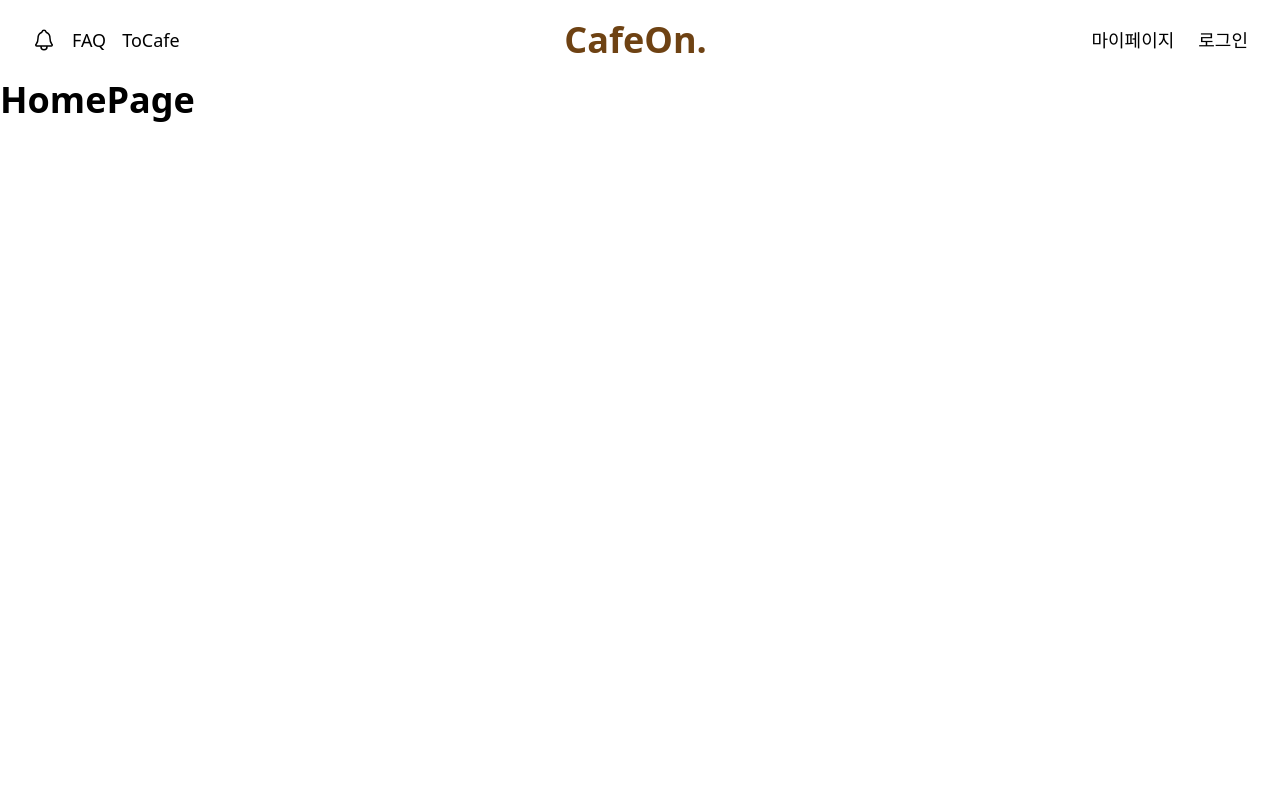
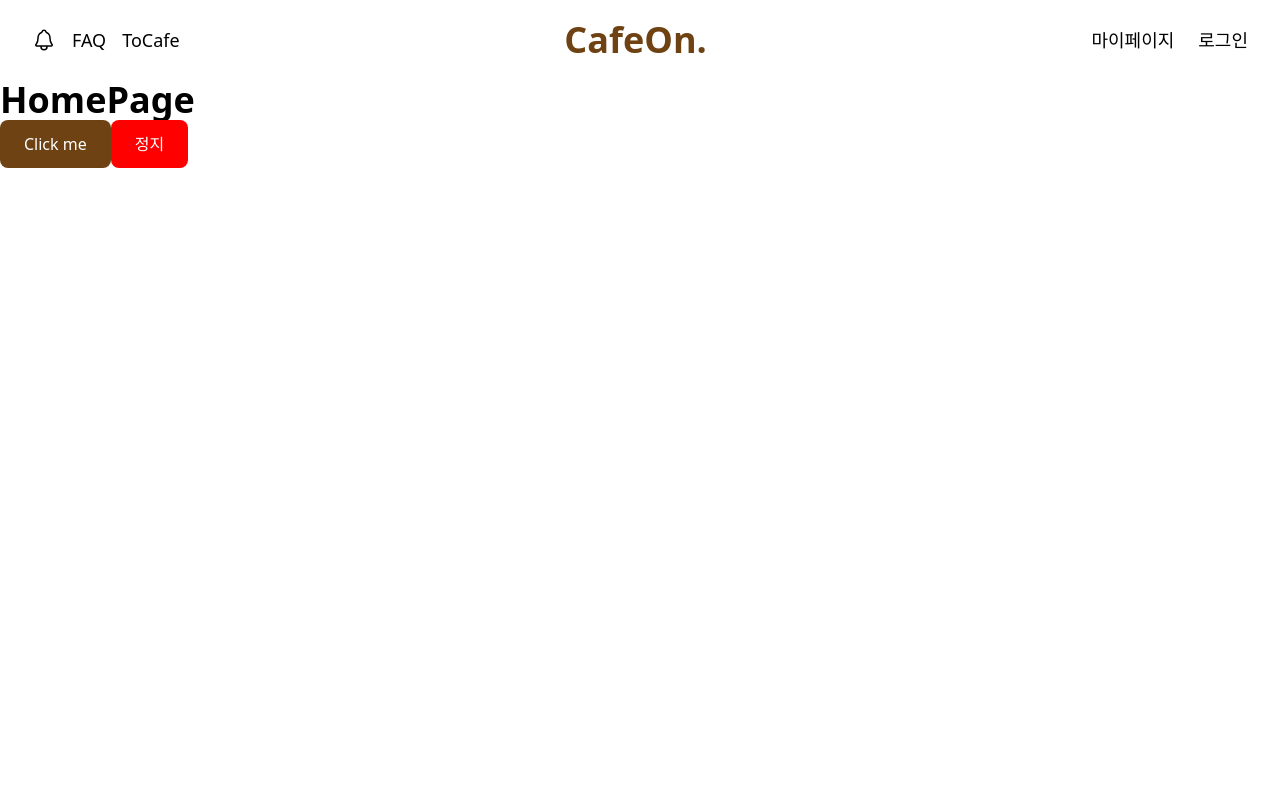
Before and after one commit to haminee01/Project_CafeOn, a Next.js app: page / in a window 1280 px wide. Shown: the top 800 px of the page. Built offline with nearby package versions, Linux system fonts and the light colour scheme.

Commit message:
재사용 버튼 구현

```diff
--- a/app/(main)/page.tsx
+++ b/app/(main)/page.tsx
@@ -1,5 +1,10 @@
+import Button from "@/components/common/Button";
+
 export default function HomePage() {
   return (
-    <div className="h-screen"><h1 className="text-4xl font-bold">HomePage</h1></div>
+    <div className="h-screen"><h1 className="text-4xl font-bold">HomePage</h1>
+    <Button>Click me</Button>
+    <Button color="warning">정지</Button>
+    </div>
   );
 }
--- a/src/components/common/Button.tsx
+++ b/src/components/common/Button.tsx
@@ -0,0 +1,49 @@
+interface ButtonProps {
+    children: React.ReactNode;
+    color?: "primary" | "secondary" | "gray" | "warning";
+    size?: "sm" | "md" | "lg";
+    onClick?: () => void;
+    type?: "button" | "submit" | "reset";
+    disabled?: boolean;
+    className?: string;
+}
+
+const Button: React.FC<ButtonProps> = ({
+    children,
+    color = "primary",
+    size = "md",
+    onClick,
+    type = "button",
+    disabled = false,
+    className = ""
+}) => {
+    const sizeClasses = {
+        sm: "px-4 py-2 text-sm",
+        md: "px-6 py-3 text-base",
+        lg: "px-8 py-4 text-lg",
+    }
+
+
+    const colorClasses = {
+        primary: "bg-primary text-white",
+        secondary: "bg-secondary text-white",
+        gray: "bg-gray text-white",
+        warning: "bg-warning text-white",
+    }
+
+    const baseClasses = 'rounded-lg font-medium transition-all duration-200 focus:outline-none focus:ring-2 focus:ring-offset-2';
+    const disabledClasses = "opacity-50 cursor-not-allowed";
+
+    return (
+        <button
+            type={type}
+            onClick={onClick}
+            disabled={disabled}
+            className={`${baseClasses} ${sizeClasses[size]} ${colorClasses[color]} ${disabled ? disabledClasses : ""} ${className}`}
+        >
+            {children}
+        </button>
+    );
+}
+
+export default Button;
```
